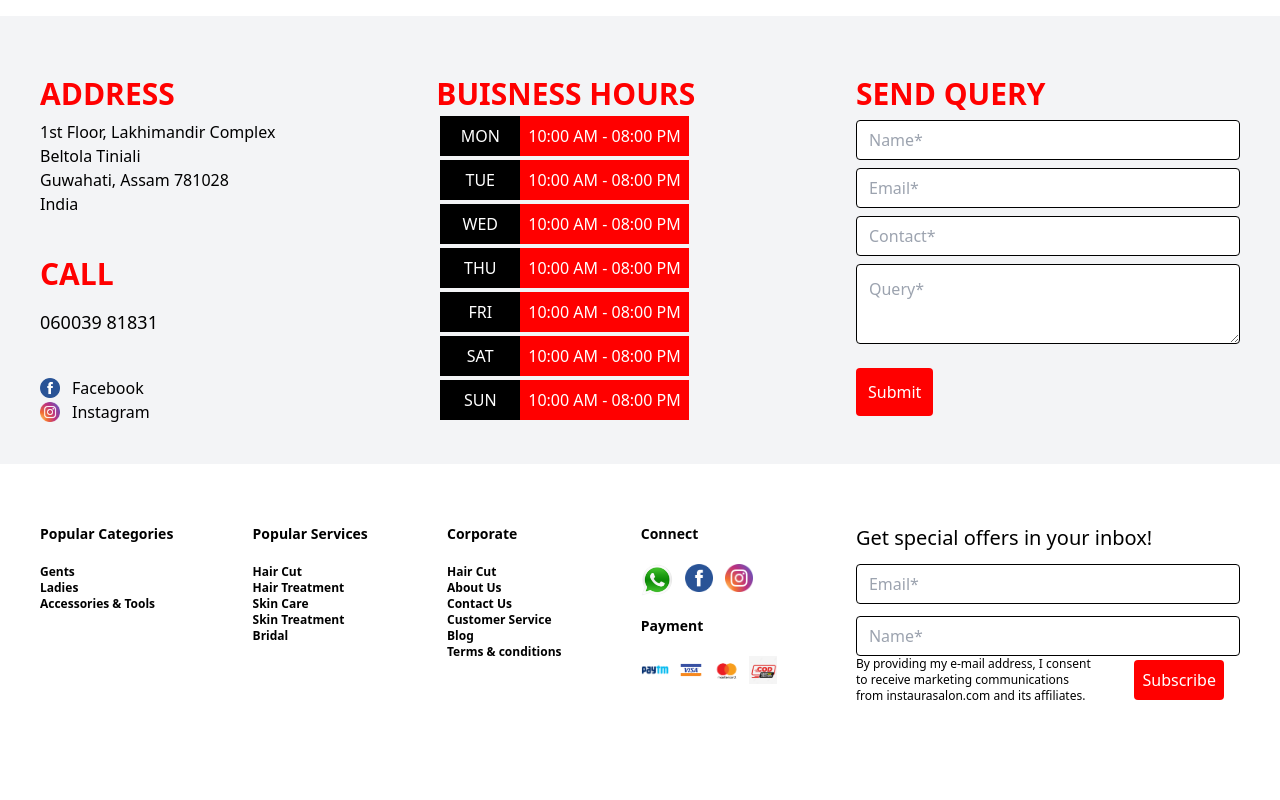
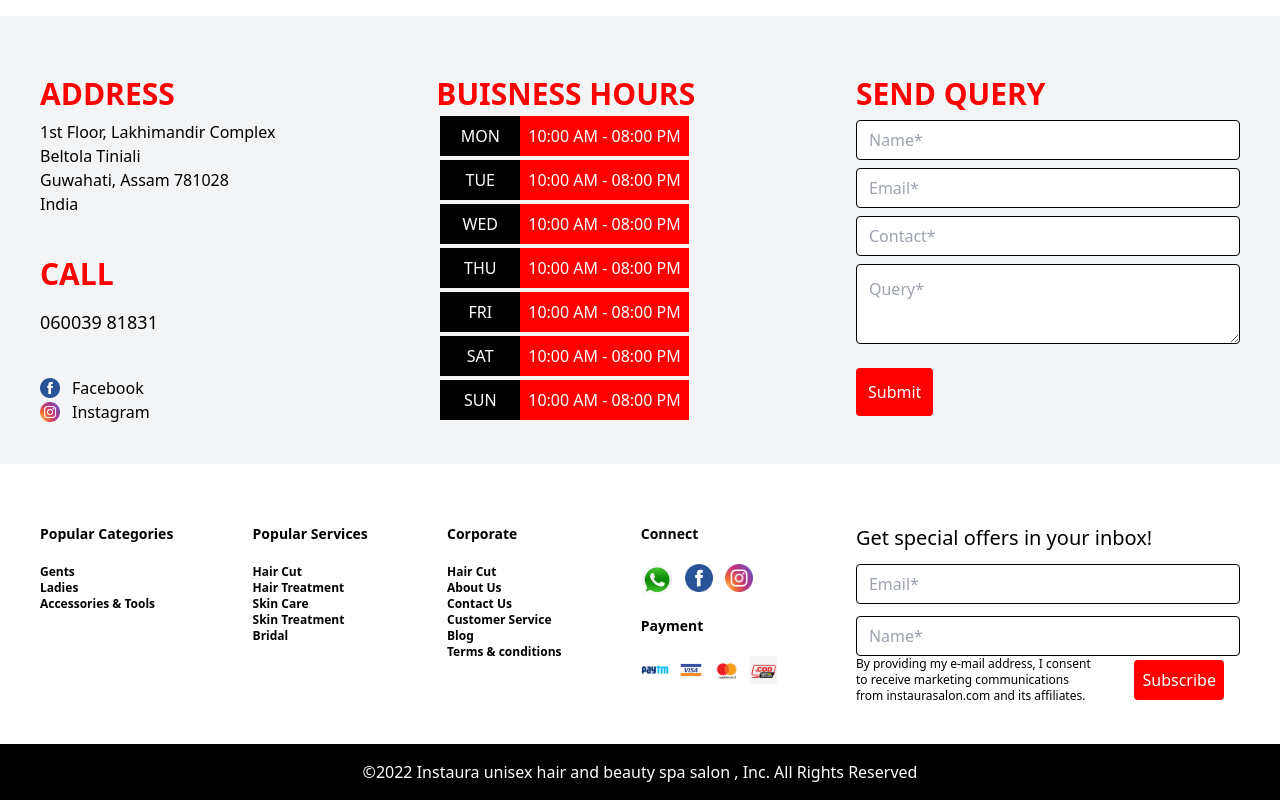
Before and after one commit to nilabhanjan/instaura-web, a React (Create React App) app: page /contact in a window 1280 px wide. Shown: the part 442-1242 px from the top of the page. Before the commit the page ends 1186 px from the top, so only its background shows below. Built offline with nearby package versions, Linux system fonts and the light colour scheme.

Commit message:
done 7th sep

```diff
--- a/src/App.js
+++ b/src/App.js
@@ -4,6 +4,7 @@ import { BrowserRouter as Router, Route, Routes } from "react-router-dom";
 import "./styles.css";
 import Home from "./mainComponents/Home";
 import Contact from "./mainComponents/Contact";
+import Footer from "./mainComponents/Footer";
 
 function App() {
 
@@ -26,6 +27,7 @@ function App() {
           <Route path="/" element={<Home/>} />
           <Route path="/contact" element={<Contact/>} />
         </Routes>
+        <Footer/>
 
       </Router>
     </>
--- a/src/mainComponents/BelowNav.js
+++ b/src/mainComponents/BelowNav.js
@@ -7,7 +7,7 @@ export default function BelowNav({ Links }) {
 
       <div className="flex items-center justify-center">
 
-        {/* below navbar menu list     */}
+        {/* below navbar menu list */}
         <ul className="flex ">
           {Links.map((link) => (
             <li key={link.name} className="md:ml-8 text-l md:my-0 my-7">
--- /dev/null
+++ b/src/mainComponents/Footer.js
@@ -0,0 +1,12 @@
+import React from 'react'
+
+export default function Footer () {
+  return (
+    <div className="flex flex-cols-1  min-h-full justify-center max-w-[1240] mx-auto px-8
+    text-white shadow-lg bg-black ">
+    <footer className='p-4 ' >
+        ©2022 Instaura unisex hair and beauty spa salon , Inc. All Rights Reserved
+    </footer>
+    </div>
+  )
+}
```
